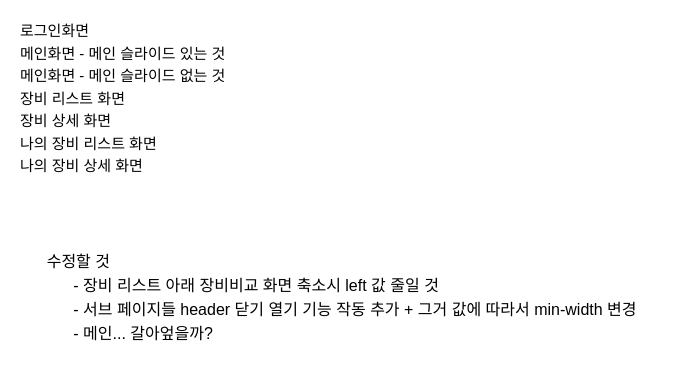
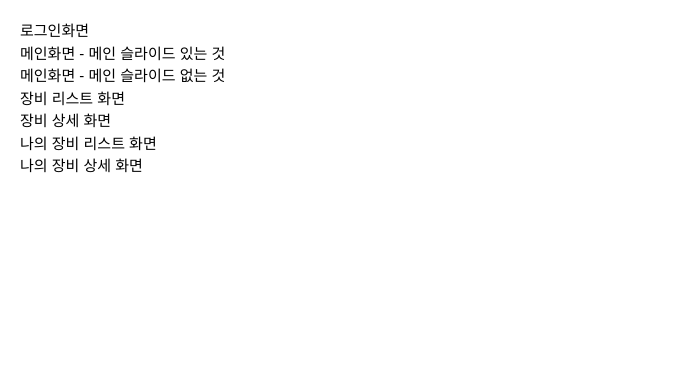
Before and after one commit to abbeyroad-2022/hyundai-di, a plain HTML site: page link.html in a window 1280 px wide. Shown: the whole page, without its empty margins (0-678 px from the left). Drawn offline with nearby package versions, Linux system fonts and the light colour scheme; a web font is replaced by a local one.

Commit message:
Update 2022-12-19T04:24:24.150Z

```diff
--- a/link.html
+++ b/link.html
@@ -33,15 +33,5 @@
     <a href="./equipment-detail.html" target="_blank">장비 상세 화면</a>
     <a href="./my-equipment-list.html" target="_blank">나의 장비 리스트 화면</a>
     <a href="./my-equipment-detail.html" target="_blank">나의 장비 상세 화면</a>
-
-    <pre>
-
-
-
-      수정할 것
-			- 장비 리스트 아래 장비비교 화면 축소시 left 값 줄일 것
-			- 서브 페이지들 header 닫기 열기 기능 작동 추가 + 그거 값에 따라서 min-width 변경
-			- 메인... 갈아엎을까?
-    </pre>
   </body>
 </html>
```
